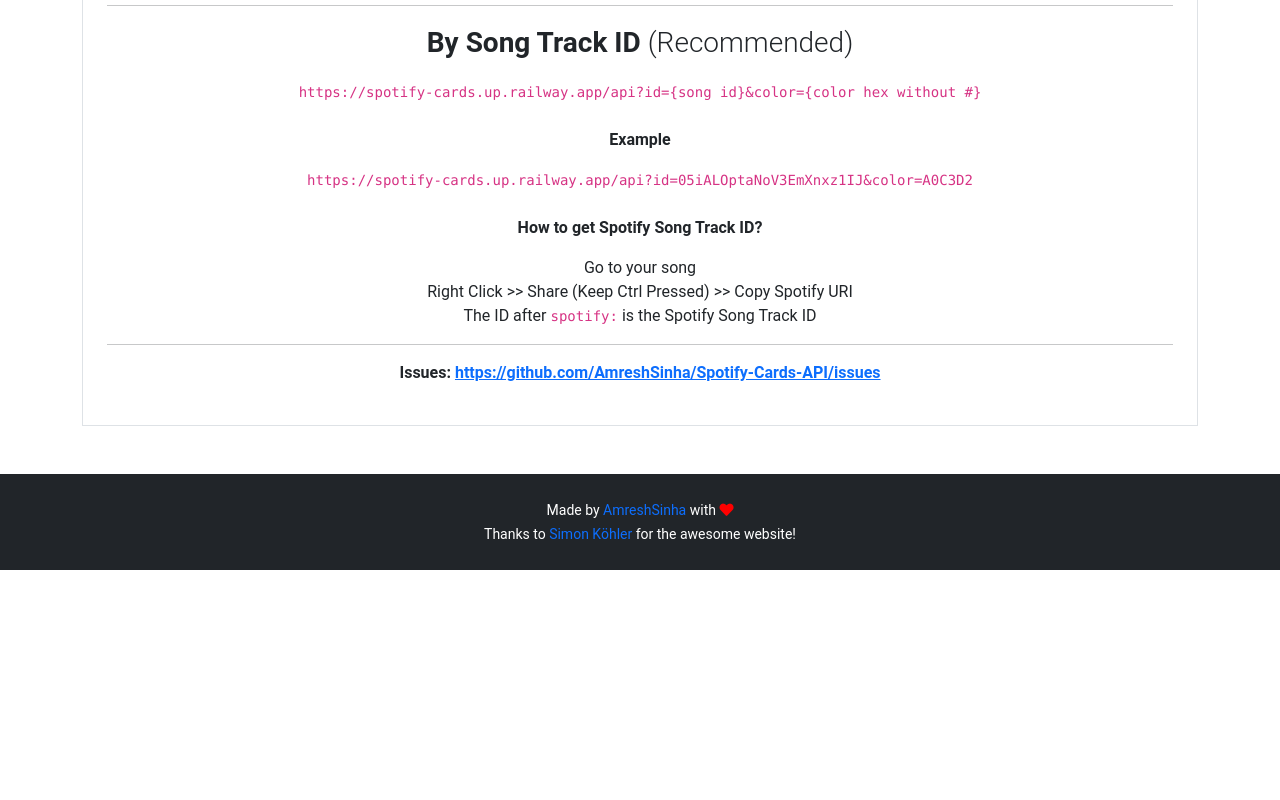
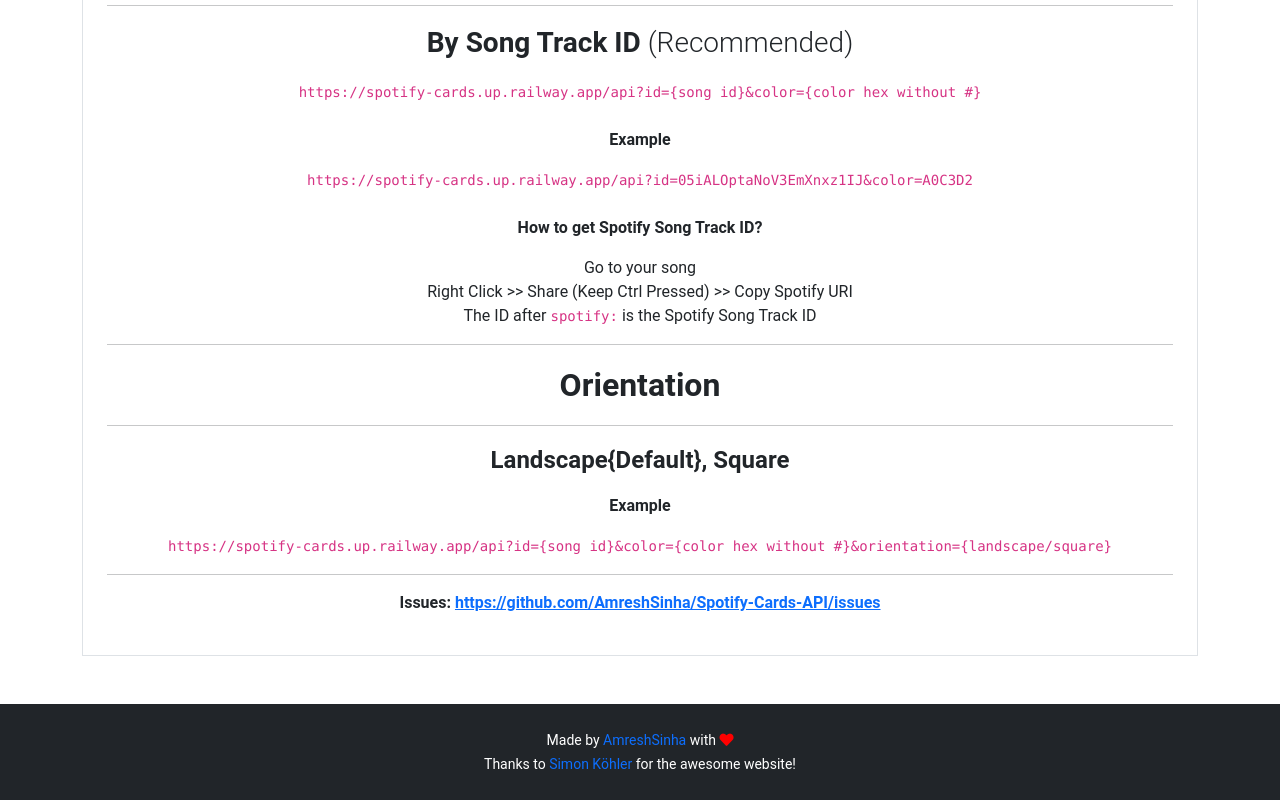
Before and after one commit to AmreshSinha/Spotify-Cards-API, a website: page public/index.html in a window 1280 px wide. Shown: the part 1365-2165 px from the top of the page. Before the commit the page ends 1935 px from the top, so only its background shows below. Drawn offline with nearby package versions, Linux system fonts and the light colour scheme.

Commit message:
Add New Orientation Info

```diff
--- a/public/index.html
+++ b/public/index.html
@@ -160,6 +160,12 @@
           </li>
         </ul>
         <hr />
+        <p class="fw-bolder fs-2">Orientation</p>
+        <hr />
+        <p class="fw-bold fs-4">Landscape{Default}, Square</p>
+        <p class="fw-bold fs-6">Example</p>
+        <code>https://spotify-cards.up.railway.app/api?id={song id}&color={color hex without #}&orientation={landscape/square}</code>
+        <hr />
         <p class="fw-bold">
           Issues:
           <a href="https://github.com/AmreshSinha/Spotify-Cards-API/issues"
```
